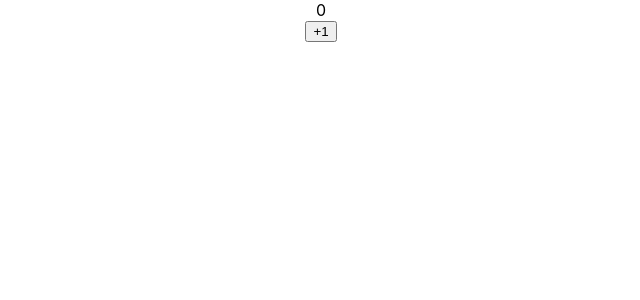
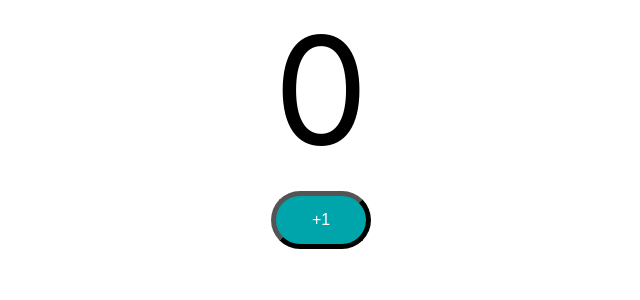
Before and after one commit to SteeveCode/counter, a React (Create React App) app: page / in a window 1280 px wide. Shown: the top 300 px of the page, without its empty margins (319-959 px from the left). Built offline with nearby package versions, Linux system fonts and the light colour scheme.

Commit message:
Step 03 - Getting Started with React Application - Counter - 2

```diff
--- /dev/null
+++ b/src/counter/Counter.css
@@ -0,0 +1,27 @@
+/* const buttonStyle = {
+    fontSize:"16px",
+    backgroundColor: "#00a5ab",
+    width:"100px",
+    margin: "10px",
+    color: "white",
+    padding: "15px",
+    borderRadius: "30px"
+}; */
+
+.counterButton {
+    font-size:16px;
+    background-color: #00a5ab;
+    width:100px;
+    margin:10px;
+    color: white;
+    padding: 15px;
+    border-radius: 30px;
+    border-color: black;
+    border-width: 5px;
+}
+
+.count {
+    font-size: 150px;
+    padding: 20px;
+
+}
--- a/src/counter/Counter.jsx
+++ b/src/counter/Counter.jsx
@@ -1,4 +1,7 @@
+import './Counter.css'
+
 export default function Counter() {
+
 
     function incrementCounterParentFunction(by) {
        console.log('increment clicked')
@@ -6,9 +9,9 @@
 
     return (
         <div className="Counter">
-            <span className="counter">0</span>
+            <span className="count">0</span>
             <div>
-                <button className="counterButton" onClick={incrementCounterParentFunction}>+1</button></div>
+                <button className="counterButton" onClick={incrementCounterParentFunction} >+1</button></div>
             </div>
     )
 }
```
